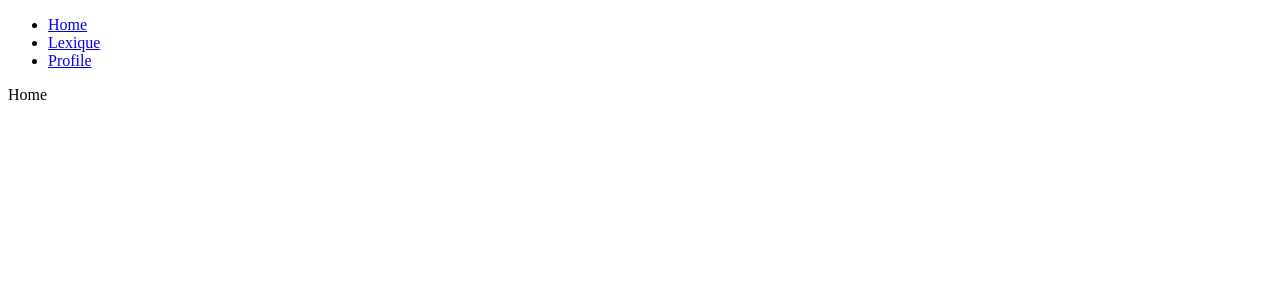
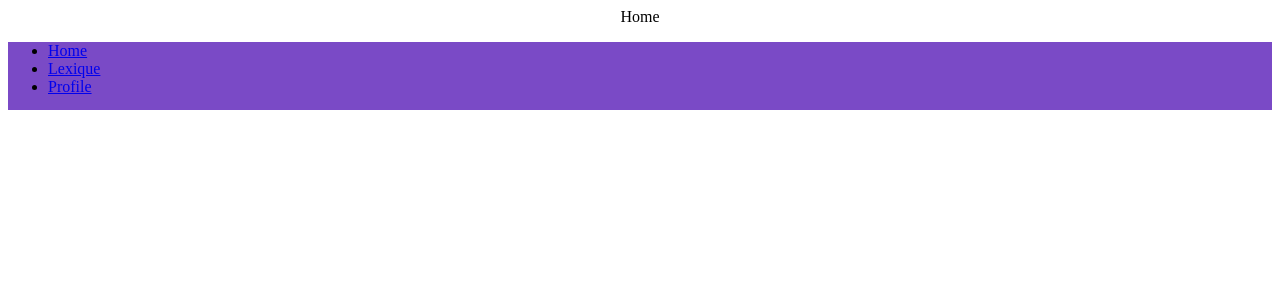
Before and after one commit to Mrpierrouge/Signy-PIE, a Vue app in the folder frontend/: page /home in a window 1280 px wide. Shown: the top 300 px of the page. Built offline with nearby package versions, Linux system fonts and the light colour scheme.

Commit message:
add logo, first test menu nad const css

```diff
--- a/frontend/src/App.vue
+++ b/frontend/src/App.vue
@@ -1,10 +1,19 @@
 <template>
+  <div class="Signy-app">
+    <div class="content">
+      <RouterView />
+    </div>
+  </div>
   <Menu />
-  <div class="content">
-    <RouterView />
-  </div>
 </template>
 <script setup lang="ts">
 import Menu from "./views/menu.vue"
 </script>
-<style scoped></style>
+<style scoped>
+.Signy-app {
+  display: flex;
+  flex-direction: column;
+  align-items: center;
+  justify-content: center;
+}
+</style>
--- a/frontend/src/main.ts
+++ b/frontend/src/main.ts
@@ -1,3 +1,5 @@
+import "./assets/consts.css"
+
 import { createApp } from "vue"
 import App from "./App.vue"
 import router from "./router"
--- a/frontend/src/views/menu.vue
+++ b/frontend/src/views/menu.vue
@@ -1,5 +1,5 @@
 <template>
-  <div class="Menu">
+  <div class="menu">
     <nav>
       <ul>
         <li><RouterLink to="/home">Home</RouterLink></li>
@@ -12,4 +12,10 @@
 <script setup lang="ts">
 import { RouterLink } from "vue-router"
 </script>
-<style scoped></style>
+<style scoped>
+.menu {
+  background-color: var(--color-darkpurple);
+  height: 68px;
+  width: 100%;
+}
+</style>
```
Also changed, not shown: frontend/src/assets/Logo.png (added).
